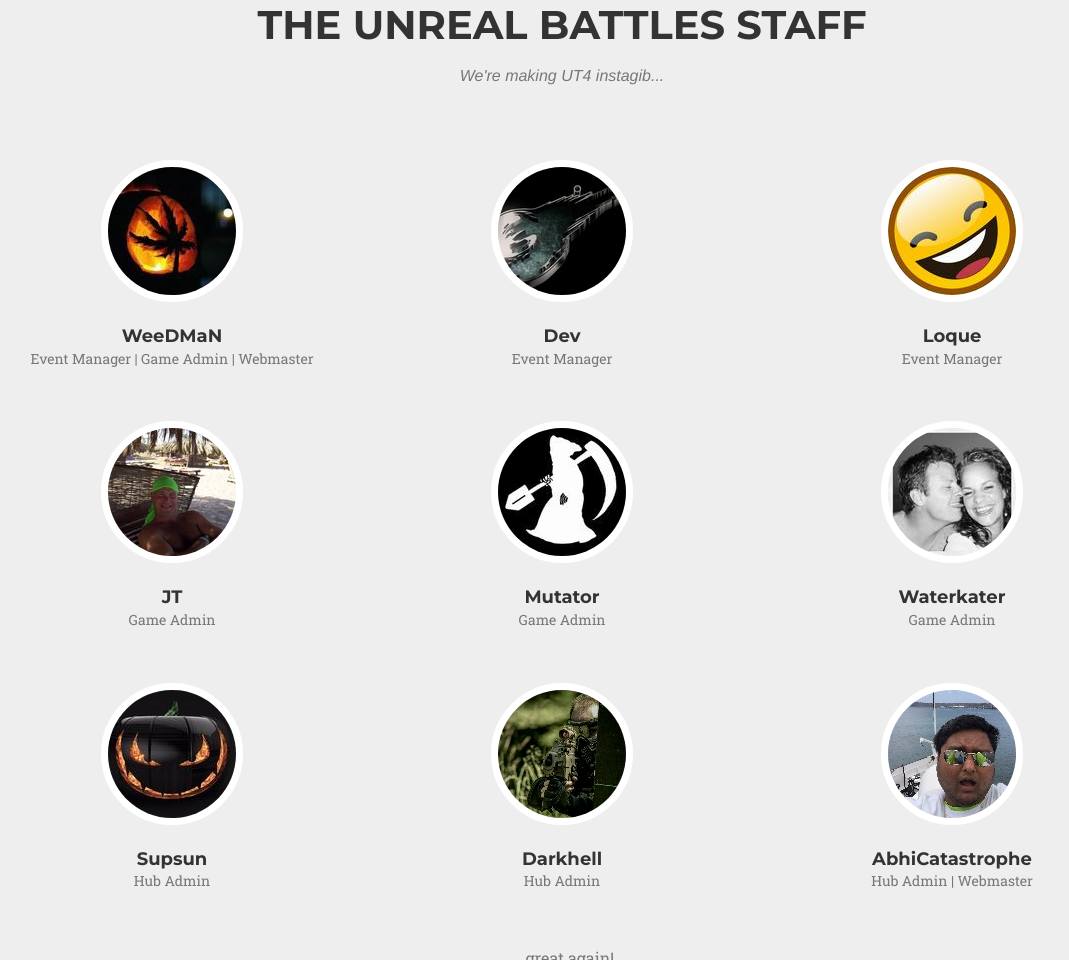
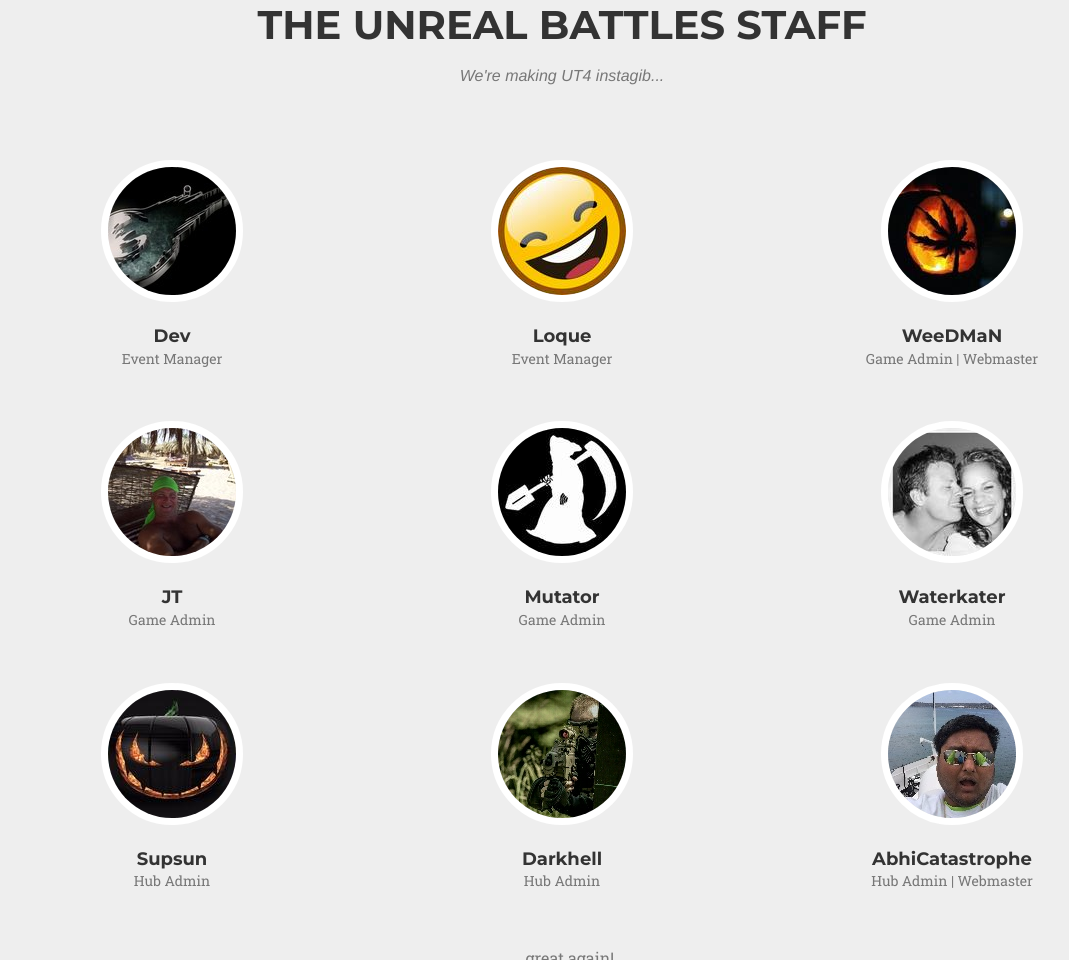
Before and after one commit to Unreal-Battles/unreal-battles.github.io, a website: page index.html in a window 1280 px wide. Shown: the part 3776-4736 px from the top of the page, without its empty margins (78-1147 px from the left). Drawn offline with nearby package versions, Linux system fonts and the light colour scheme; a web font is replaced by a local one.

Commit message:
Updated Weedman's title.

```diff
--- a/index.html
+++ b/index.html
@@ -355,13 +355,6 @@
             <div class="row">
                 <div class="col-sm-4">
                     <div class="team-member">
-                        <img src="img/team/weedman.jpg" class="img-responsive img-circle" alt="">
-                        <h4>WeeDMaN</h4>
-                        <p class="text-muted">Event Manager | Game Admin | Webmaster</p>
-                    </div>
-                </div>
-                <div class="col-sm-4">
-                    <div class="team-member">
                         <img src="img/team/dev.jpg" class="img-responsive img-circle" alt="">
                         <h4>Dev</h4>
                         <p class="text-muted">Event Manager</p>
@@ -372,6 +365,13 @@
                         <img src="img/team/loque.jpg" class="img-responsive img-circle" alt="">
                         <h4>Loque</h4>
                         <p class="text-muted">Event Manager</p>
+                    </div>
+                </div>
+                <div class="col-sm-4">
+                    <div class="team-member">
+                        <img src="img/team/weedman.jpg" class="img-responsive img-circle" alt="">
+                        <h4>WeeDMaN</h4>
+                        <p class="text-muted">Game Admin | Webmaster</p>
                     </div>
                 </div>
             </div>
@@ -435,7 +435,7 @@
             <div class="row">
               <div class="col-md-3 col-sm-6">
                   <a target="_blank" href="https://www.epicgames.com/unrealtournament/">
-                      <img src="img/logos/UTLogo.png" class="img-responsive img-centered" alt="Epic Games">
+                      <img src="img/logos/UTLogo.png" class="img-responsive img-centered" alt="Unreal Tournament">
                   </a>
               </div>
               <div class="col-md-3 col-sm-6">
```
